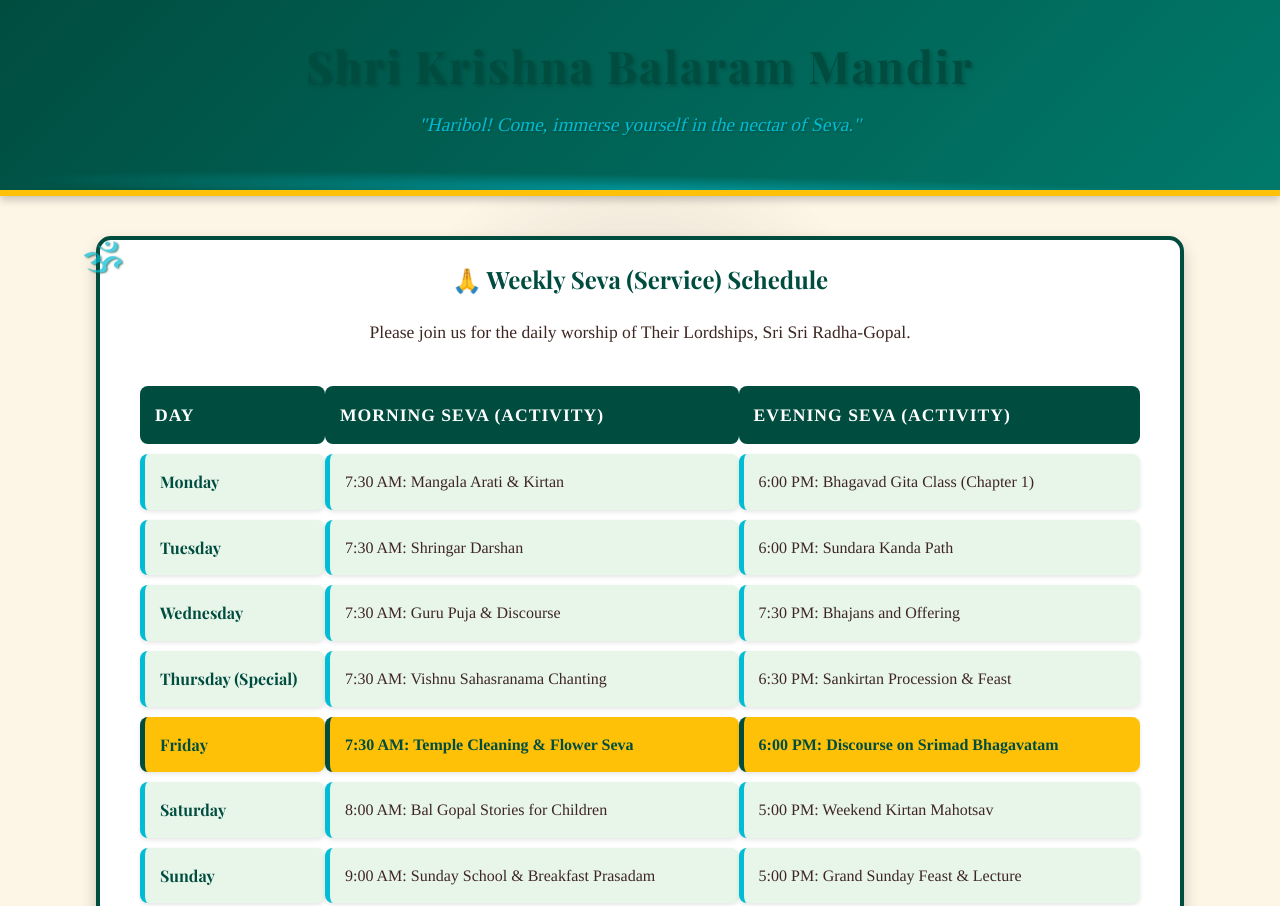
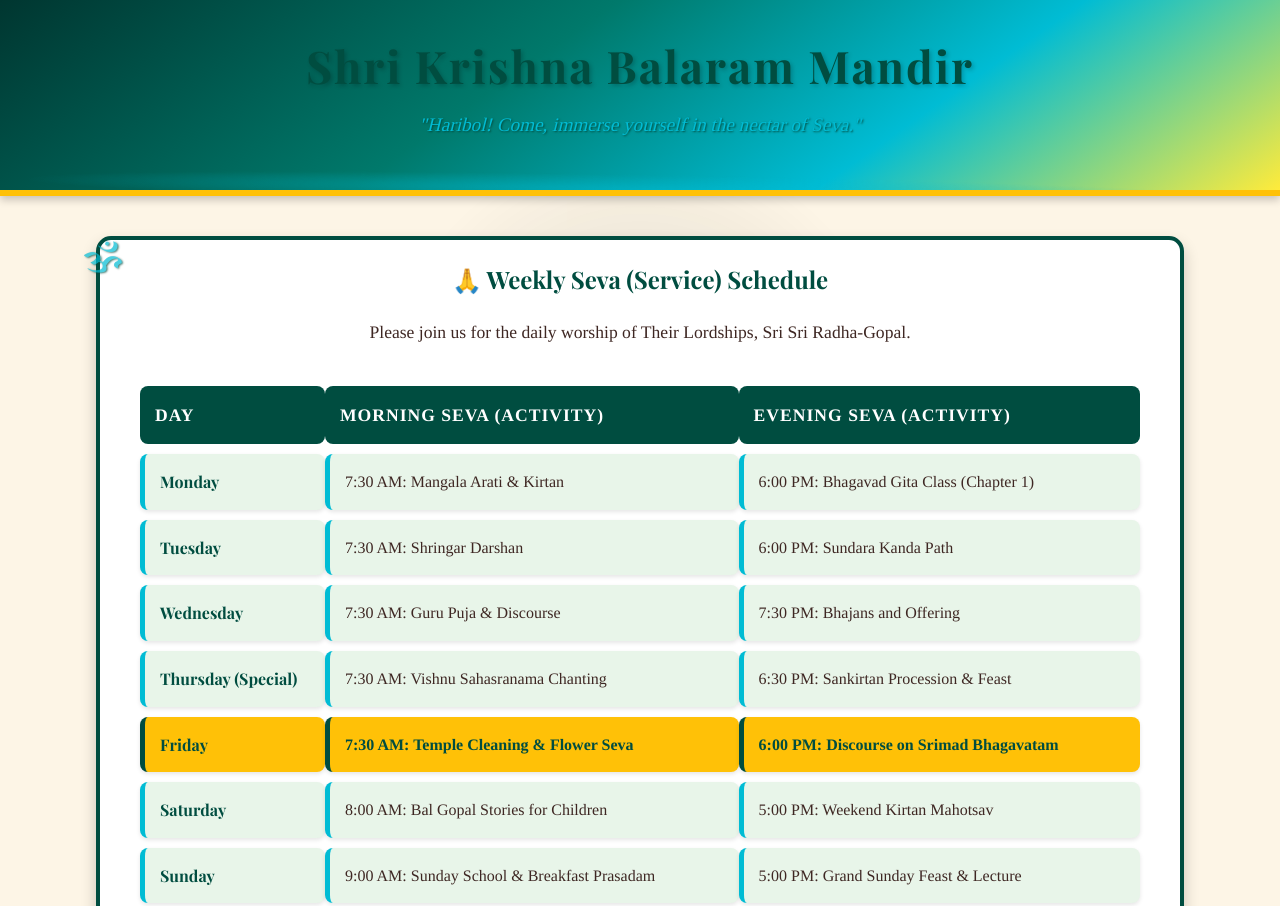
Before and after one commit to hariinnamuris-byte/whatsupp, a plain HTML site: page index.html in a window 1280 px wide. Shown: the top 906 px of the page. Drawn offline with nearby package versions, Linux system fonts and the light colour scheme; a web font is replaced by a local one.

Commit message:
Update index.html

```diff
--- a/index.html
+++ b/index.html
@@ -44,7 +44,8 @@
 
         /* --- 2. HEADER & NAVIGATION (Bansuri Motif) --- */
         .header-container {
-            background: linear-gradient(135deg, var(--color-primary), #00796b);
+            /* NEW IRIDESCENT PEACOCK GRADIENT */
+            background: linear-gradient(145deg, #003630 0%, #00796b 40%, #00bcd4 70%, #ffeb3b 100%);
             padding: 30px 20px;
             box-shadow: 0 4px 8px var(--color-shadow);
             position: relative;
```
